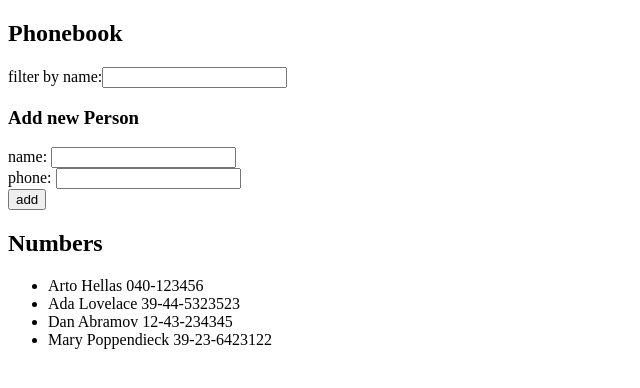
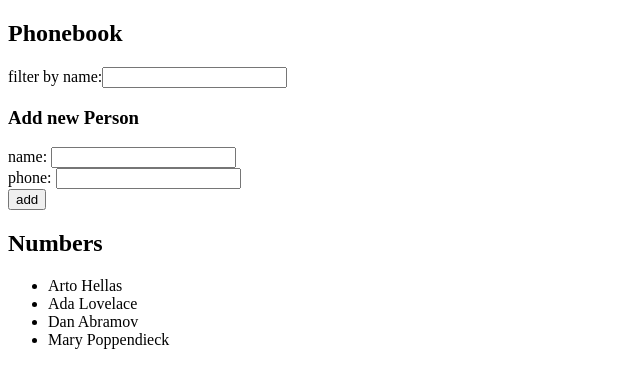
Before and after one commit to full-StackNinja/full-stack-open, a React (Vite) app in the folder part2/phonebook/: page / in a window 1280 px wide. Shown: the top 388 px of the page, without its empty margins (0-640 px from the left). Built offline with nearby package versions, Linux system fonts and the light colour scheme; data requests are answered from the project's data file.

Commit message:
refactor: modify App component to fetch initial data from json-server

```diff
--- /dev/null
+++ b/part2/phonebook/db.json
@@ -0,0 +1,24 @@
+{
+   "persons": [
+      {
+         "name": "Arto Hellas",
+         "number": "040-123456",
+         "id": 1
+      },
+      {
+         "name": "Ada Lovelace",
+         "number": "39-44-5323523",
+         "id": 2
+      },
+      {
+         "name": "Dan Abramov",
+         "number": "12-43-234345",
+         "id": 3
+      },
+      {
+         "name": "Mary Poppendieck",
+         "number": "39-23-6423122",
+         "id": 4
+      }
+   ]
+}
--- a/part2/phonebook/package.json
+++ b/part2/phonebook/package.json
@@ -7,9 +7,11 @@
       "dev": "vite",
       "build": "vite build",
       "lint": "eslint . --ext js,jsx --report-unused-disable-directives --max-warnings 0",
-    "preview": "vite preview"
+      "preview": "vite preview",
+      "server": "json-server -p3000 --watch db.json"
    },
    "dependencies": {
+      "axios": "^1.6.8",
       "react": "^18.2.0",
       "react-dom": "^18.2.0"
    },
@@ -21,6 +23,7 @@
       "eslint-plugin-react": "^7.34.1",
       "eslint-plugin-react-hooks": "^4.6.0",
       "eslint-plugin-react-refresh": "^0.4.6",
+      "json-server": "^1.0.0-alpha.23",
       "vite": "^5.2.0"
    }
 }
--- a/part2/phonebook/src/App.jsx
+++ b/part2/phonebook/src/App.jsx
@@ -1,17 +1,22 @@
-import { useState } from "react";
+import { useEffect, useState } from "react";
+
+import axios from "axios";
+
 import FilterPersons from "./FilterPersons";
 import AddPerson from "./AddPerson";
 import SearchField from "./SearchField";
+
 const App = () => {
-   const [persons, setPersons] = useState([
-      { name: "Arto Hellas", phone: "040-123456", id: 1 },
-      { name: "Ada Lovelace", phone: "39-44-5323523", id: 2 },
-      { name: "Dan Abramov", phone: "12-43-234345", id: 3 },
-      { name: "Mary Poppendieck", phone: "39-23-6423122", id: 4 },
-   ]);
+   const [persons, setPersons] = useState([]);
    const [newName, setNewName] = useState("");
    const [newPhone, setNewPhone] = useState("");
    const [keyword, setKeyword] = useState("");
+
+   useEffect(() => {
+      axios.get("http://localhost:3000/persons").then((response) => {
+         setPersons(response.data);
+      });
+   }, []);
 
    const addPerson = (e) => {
       e.preventDefault();
```
Also changed, not shown: 1 other file (tests, documents, lock files or other folders). Lines whose indentation alone changed are shown as unchanged.
